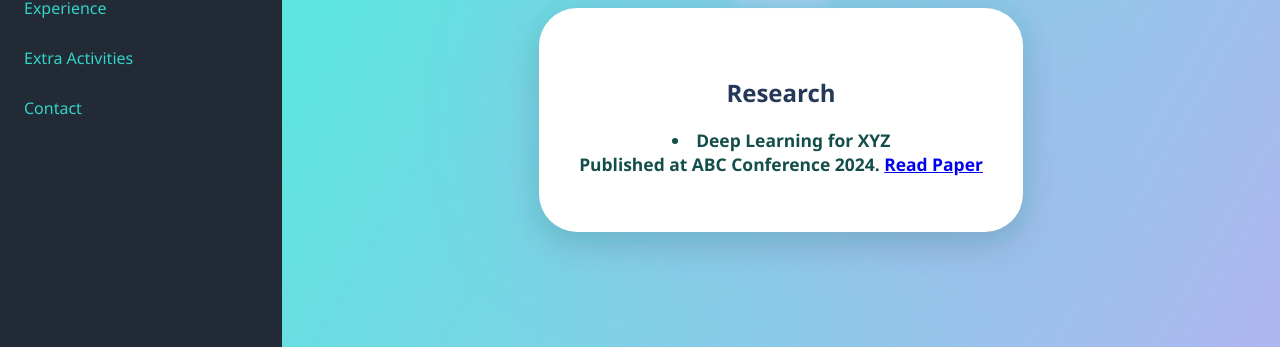
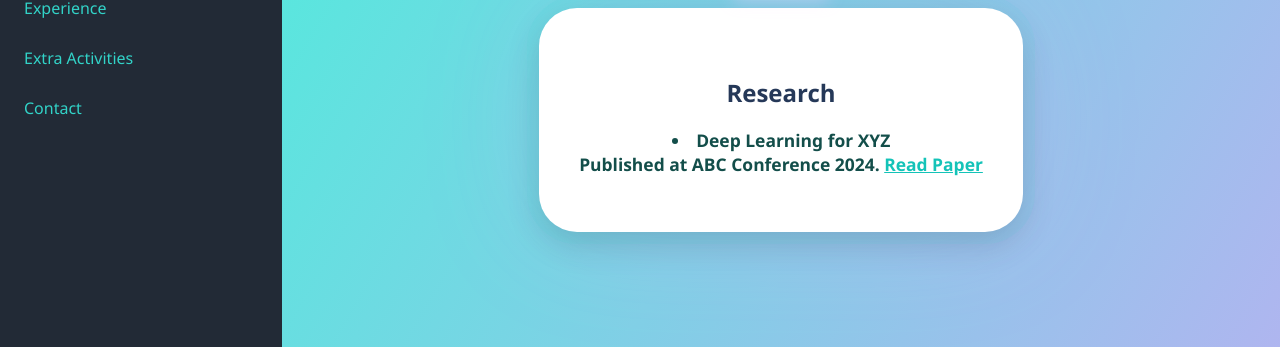
Before and after one commit to Ashikuzzaman026/ashikuzzaman026.github.io, a Jekyll site: the page built from research.md, in a window 1280 px wide. Shown: the part 354-701 px from the top of the page. Built offline with Jekyll 4.4.1, drawn with Linux system fonts in a browser that asks for light colours.

Commit message:
Update custom-cards.css

```diff
--- a/assets/css/custom-cards.css
+++ b/assets/css/custom-cards.css
@@ -6,14 +6,15 @@ html, body {
   box-sizing: border-box;
 }
 
+/* Light Mode (default) */
 body {
-  /* Ultra-vibrant animated gradient background, no white visible! */
   background: linear-gradient(120deg, #43e97b 0%, #38f9d7 50%, #fa8bff 100%);
   background-size: 300% 300%;
   animation: bgMove 12s ease-in-out infinite;
   min-height: 100vh;
   width: 100vw;
   overflow-x: hidden;
+  color: #253858;
 }
 
 @keyframes bgMove {
@@ -53,7 +54,6 @@ body {
 }
 
 .section-card::before {
-  /* Decorative glowing bar */
   content: '';
   display: block;
   position: absolute;
@@ -66,14 +66,6 @@ body {
   border-radius: 10px;
   filter: blur(0.5px) brightness(1.5);
   box-shadow: 0 0 16px 4px #fa8bff66;
-}
-
-.section-card:hover {
-  transform: translateY(-7px) scale(1.021);
-  box-shadow:
-    0 0 0 16px rgba(50, 211, 200, 0.13),
-    0 16px 48px 0 rgba(44, 62, 80, 0.27),
-    0 0 160px 0 rgba(250, 139, 255, 0.25);
 }
 
 .section-card h1 {
@@ -104,3 +96,69 @@ body {
   font-weight: 600;
   word-break: break-word;
 }
+
+a, a:visited {
+  color: #14c3b8;
+  text-decoration: underline;
+}
+
+.sidebar nav a {
+  color: #32d3c8;
+}
+
+/* ====================== */
+/* DARK MODE OVERRIDES    */
+/* ====================== */
+body.dark-mode {
+  background: linear-gradient(120deg, #22223b 0%, #272859 50%, #332f4e 100%);
+  color: #eaf6fb;
+}
+
+body.dark-mode .main-content {
+  color: #eaf6fb;
+}
+
+body.dark-mode .section-card {
+  background: #181926;
+  color: #eaf6fb;
+  box-shadow:
+    0 0 0 12px rgba(50, 211, 200, 0.05),
+    0 12px 32px 0 rgba(30, 40, 60, 0.40),
+    0 0 120px 0 #22223b55;
+}
+
+body.dark-mode .section-card::before {
+  background: linear-gradient(90deg, #32d3c8 0%, #fa8bff 100%);
+  filter: brightness(2);
+  box-shadow: 0 0 16px 12px #32d3c822;
+}
+
+body.dark-mode .section-card h1 {
+  color: #32d3c8;
+  text-shadow: 0 2px 8px #32d3c855;
+}
+
+body.dark-mode .section-card p,
+body.dark-mode .section-card li {
+  color: #eaf6fb;
+}
+
+body.dark-mode a,
+body.dark-mode a:visited {
+  color: #75eaff;
+  text-shadow: 0 1px 5px #222, 0 0 1px #fff6;
+}
+body.dark-mode a:hover {
+  color: #fa8bff;
+}
+
+body.dark-mode .sidebar nav a {
+  color: #32d3c8;
+}
+
+body.dark-mode .sidebar nav a.active,
+body.dark-mode .sidebar nav a:hover {
+  background: #32d3c8;
+  color: #232a35;
+  transition: 0.2s;
+}
```
